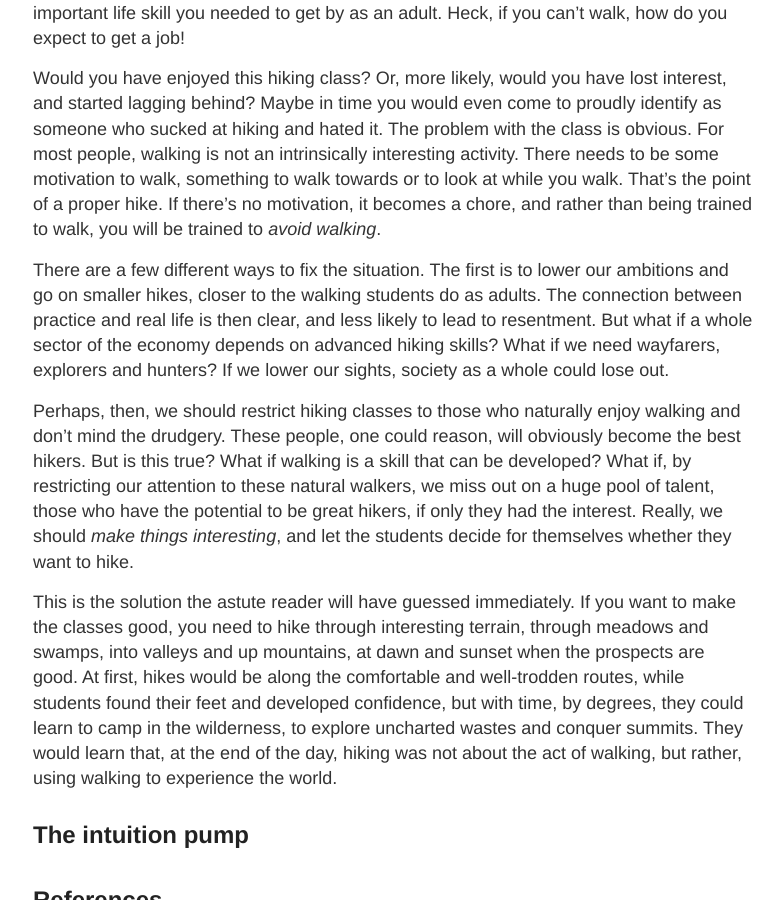
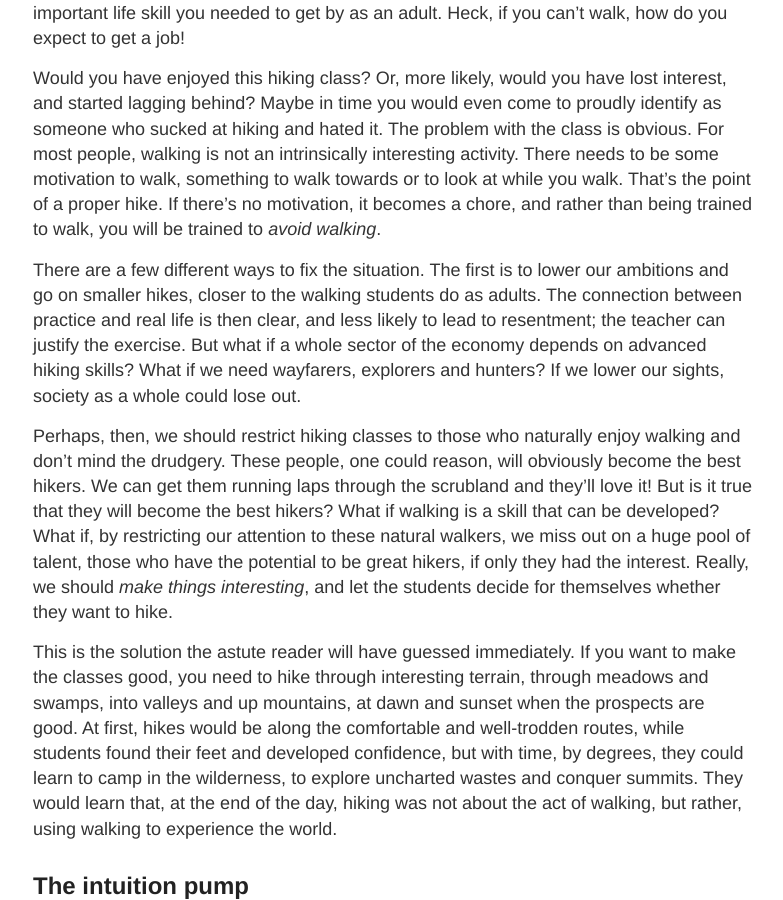
Before and after one commit to hapax/hapax.github.io, a Jekyll site: the page built from assets/teaching.md, in a window 1280 px wide and 900 px high, scrolled down 391 px. Shown: the whole window, without its empty margins (247-1030 px from the left). Built offline with Jekyll 4.4.1, drawn with Linux system fonts in a browser that asks for light colours; our own code applies the rules of GitHub Pages for plain Markdown files; a script that is not in the unit is left out.

Commit message:
Update teaching.md

```diff
--- a/assets/teaching.md
+++ b/assets/teaching.md
@@ -38,7 +38,7 @@ There are a few different ways to fix the situation.
 The first is to lower our ambitions and go on smaller hikes, closer to the
 walking students do as adults.
 The connection between practice and real life is then clear, and less
-likely to lead to resentment.
+likely to lead to resentment; the teacher can justify the exercise.
 But what if a whole sector of the economy
 depends on advanced hiking skills?
 What if we need wayfarers, explorers and hunters?
@@ -47,7 +47,8 @@ If we lower our sights, society as a whole could lose out.
 Perhaps, then, we should restrict hiking classes to those who naturally enjoy
 walking and don't mind the drudgery.
 These people, one could reason, will obviously become the best hikers.
-But is this true?
+We can get them running laps through the scrubland and they'll love it!
+But is it true that they will become the best hikers?
 What if walking is a skill that can be developed?
 What if, by restricting our attention to these natural walkers, we
 miss out on a huge pool of talent, those who have the potential to be
```
